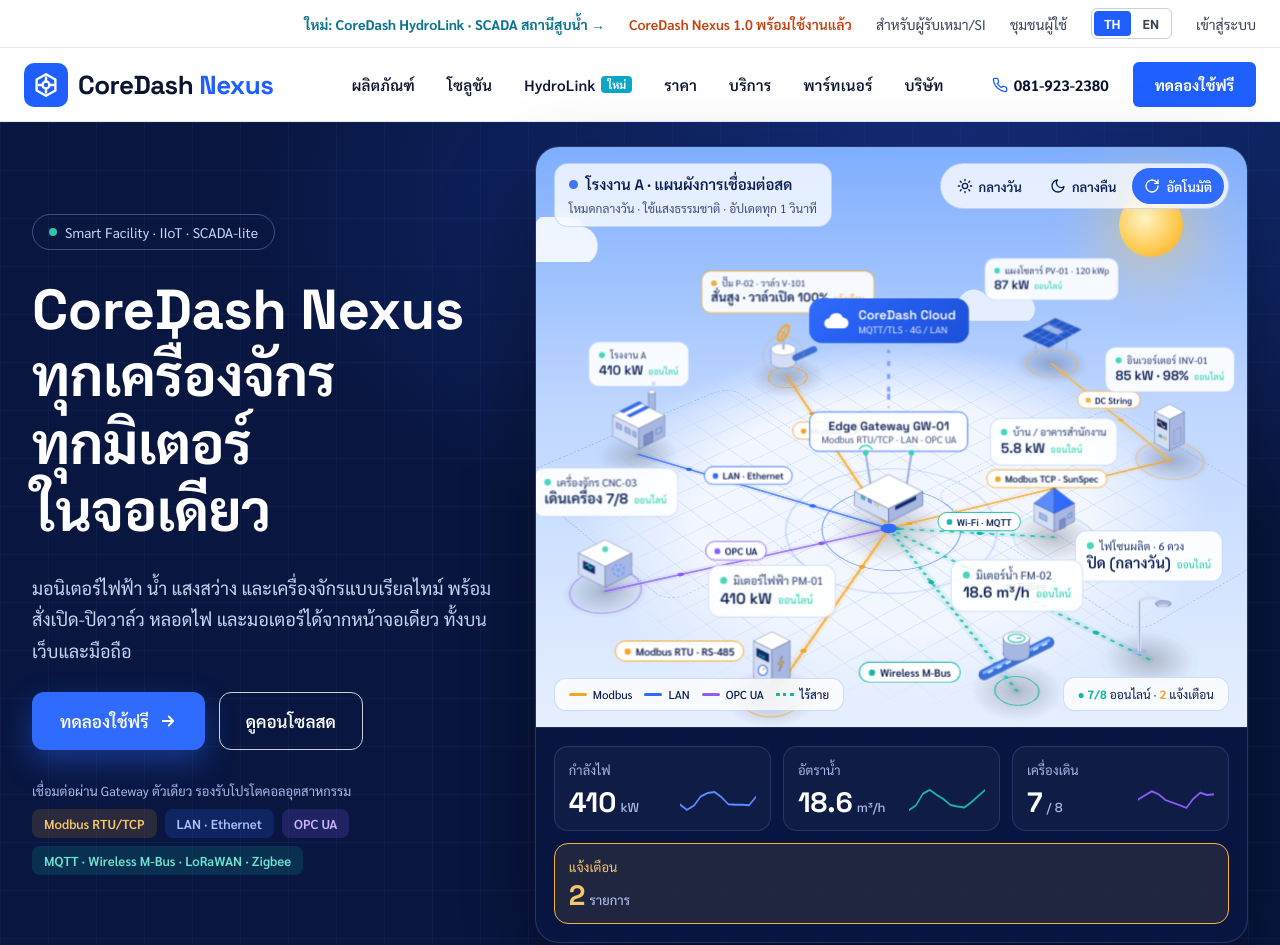
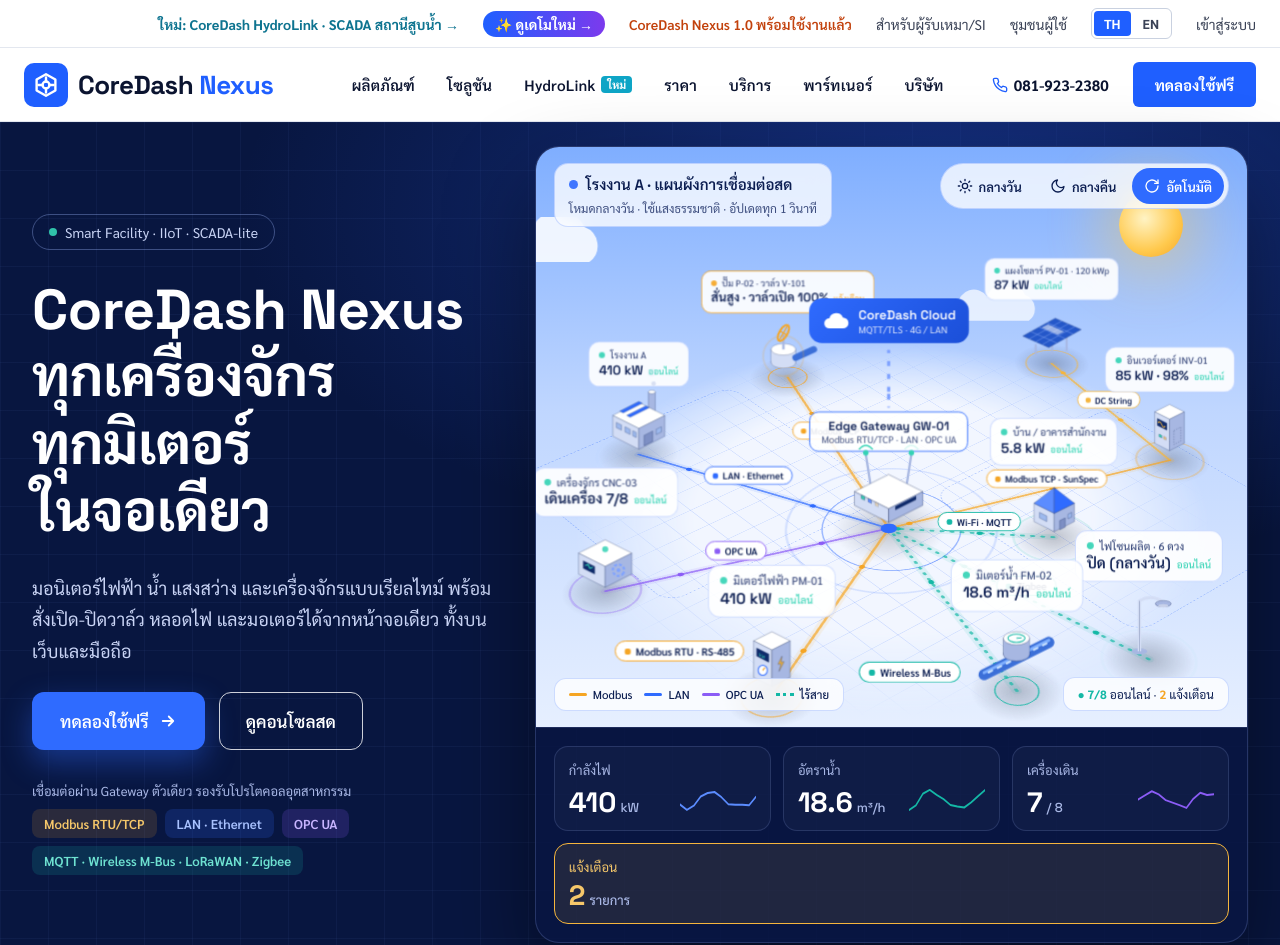
Before and after one commit to CoreDashTech/SCADAGateway, a website: page index.html in a window 1280 px wide. Shown: the top 945 px of the page. Drawn offline with Linux system fonts and the light colour scheme; animation ran at ten frames a second.

Commit message:
Add files via upload

```diff
--- a/index.html
+++ b/index.html
@@ -128,6 +128,7 @@ html,body{overflow-x:clip}
 <header style="background: #FFFFFF; border-bottom: 1px solid #E3E7EF">
 <div style="max-width: 1240px; margin: 0 auto; padding: 8px 24px; display: flex; flex-wrap: wrap; justify-content: flex-end; align-items: center; gap: 24px; font-size: 14px; color: #3A4256">
 <a href="hydrolink/" style="color: #0E7490; text-decoration: none; font-weight: 700">ใหม่: CoreDash HydroLink · SCADA สถานีสูบน้ำ →</a>
+<a href="demo/" style="color: #FFFFFF; background: linear-gradient(90deg,#1F5FFF,#7C3AED); text-decoration: none; font-weight: 700; padding: 4px 12px; border-radius: 999px">✨ ดูเดโมใหม่ →</a>
 <a href="#cta" style="color: #C2410C; text-decoration: none; font-weight: 600">CoreDash Nexus 1.0 พร้อมใช้งานแล้ว</a>
 <span>สำหรับผู้รับเหมา/SI</span>
 <span>ชุมชนผู้ใช้</span>
```
Also changed, not shown: en.html (+1 -0 lines).
